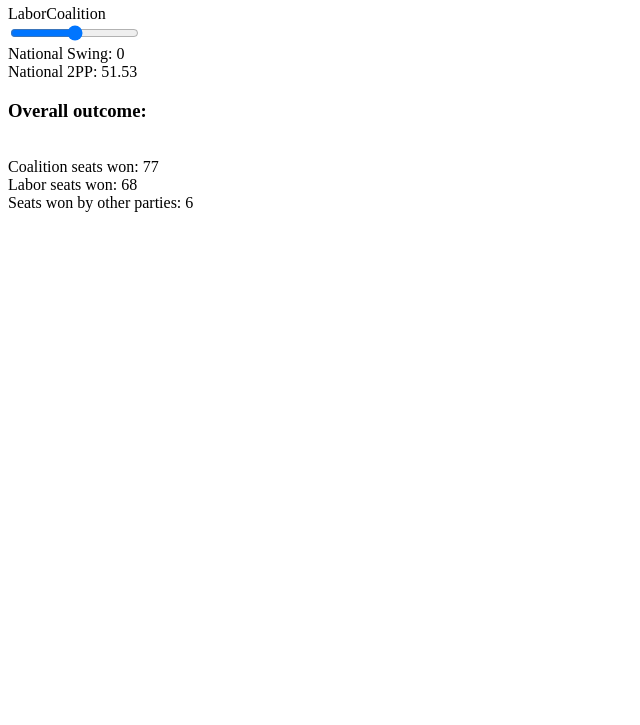
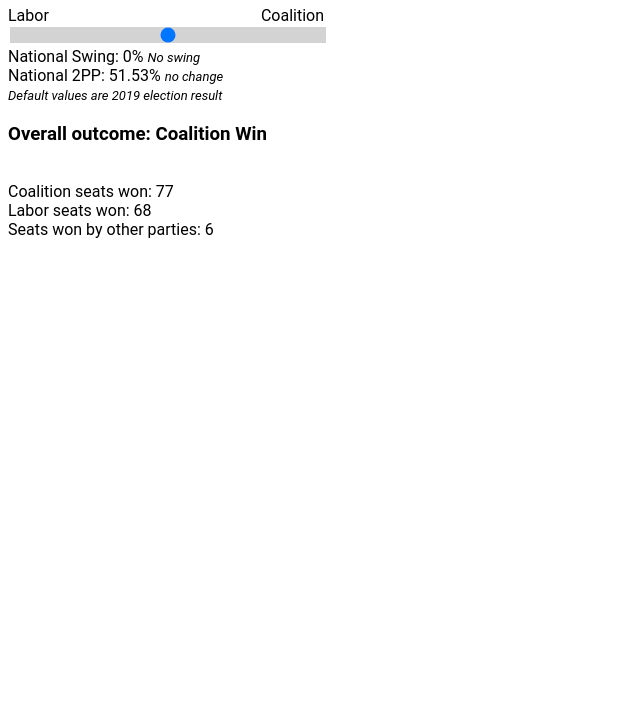
Before and after one commit to Petarkco/AusElectionSwingCalc, a plain HTML site: page index.html in a window 1280 px wide. Shown: the part 75-800 px from the top of the page, without its empty margins (0-640 px from the left). Drawn offline with Linux system fonts and the light colour scheme; a web font is replaced by a local one.

Commit message:
Add swing text

```diff
--- a/SwingCalc.js
+++ b/SwingCalc.js
@@ -5,14 +5,47 @@ var coalSeats = 77;
 var labSeats = 68;
 var othSeats = 6;
 var nat2PPafterswing = nat2PP;
+var electionResult = "Coalition Win";
+var swingTowards = "no change";
+var swingAmount = "No swing";
+var twoPPtowards = "";
+
 document.getElementById("national2PP").innerText = nat2PPafterswing;
+document.getElementById("overallOutcome").innerText = electionResult;
 document.getElementById("coalSeatsWon").innerText = coalSeats;
 document.getElementById("labSeatsWon").innerText = labSeats;
 document.getElementById("othSeatsWon").innerText = othSeats;
+document.getElementById("natSwingTowardsText").innerText = swingAmount;
+document.getElementById("nat2PPTowardsText").innerText = swingTowards;
+
 nationalSwing.innerText = nationalSwingSlider.value;
 nationalSwingSlider.oninput = function () {
     nationalSwing.innerText = this.value;
     var nat2PPafterswing = nat2PP - nationalSwingSlider.value;
     nat2PPafterswing = nat2PPafterswing.toFixed(2);
     document.getElementById("national2PP").innerText = nat2PPafterswing;
+    if (nationalSwingSlider.value <= -1) {
+        swingAmount = "swing towards Labor";
+    } else if (nationalSwingSlider.value >= -1) {
+        swingAmount = "swing towards Labor";
+    } else {
+        swingAmount = ""
+    };
+    if (nat2PPafterswing >= 50.01) {
+        twoPPtowards = "towards Labor";
+    } else if (nat2PPafterswing <= 49.99) {
+        twoPPtowards = "towards Coalition";
+    } else {
+        twoPPtowards = "Equal";
+    };
+    if (coalSeats >= 76 && labSeats <= 76) {
+        electionResult = "Coalition Win";
+    } else if (coalSeats <= 76 && labSeats >= 76) {
+        electionResult = "Labor Win";
+    } else {
+        electionResult = "Hung Parliament";
+    }
+    document.getElementById("overallOutcome").innerText = electionResult;
+    document.getElementById("natSwingTowardsText").innerText = swingAmount;
+    document.getElementById("nat2PPTowardsText").innerText = twoPPtowards;
 };
--- a/index.html
+++ b/index.html
@@ -5,7 +5,8 @@
     <meta charset="UTF-8">
     <meta http-equiv="X-UA-Compatible" content="IE=edge">
     <meta name="viewport" content="width=device-width, initial-scale=1.0">
-
+    <link rel="stylesheet" href="https://use.typekit.net/qjq1xev.css">
+    <link rel="stylesheet" href="/style.css">
     <title>Australian Election Swing Calculator</title>
 </head>
 
@@ -18,8 +19,9 @@
                 id="nationalSwingSlider">
         </div>
         <div id="sliderOutcome">
-            National Swing: <span id="nationalSwing"></span><br>
-            National 2PP: <span id="national2PP"></span><br>
+            National Swing: <span id="nationalSwing"></span>% <span id='natSwingTowardsText'></span><br>
+            National 2PP: <span id="national2PP"></span>% <span id='nat2PPTowardsText'></span><br>
+            <span id="controlExplainer">Default values are 2019 election result</span>
         </div>
     </div>
     <div id="results">
--- /dev/null
+++ b/style.css
@@ -0,0 +1,37 @@
+html {
+font-family: roboto,sans-serif;
+font-weight: 400;
+font-style: normal;
+}
+
+#controls{
+    width: 25%;
+    display: block;
+}
+.slider{
+    -webkit-appearance: none;
+    appearance: none;
+    width: 100%;
+    background: #d3d3d3;
+    outline: none;
+}
+
+.slider::-webkit-slider-thumb {
+    cursor: pointer;
+  }
+
+.slider::-moz-range-thumb {
+    cursor: pointer;
+  }
+
+#sliderLabelLab{
+    float: left;
+}
+#sliderLabelCoal{
+    float: right;
+}
+
+#controlExplainer, #natSwingTowardsText, #nat2PPTowardsText {
+    font-style: italic;
+    font-size: small;
+}
```
